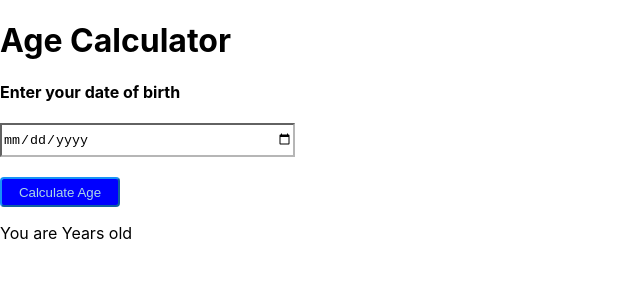
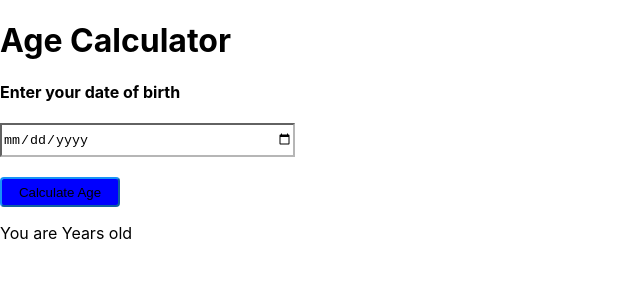
Before and after one commit to SuyashPandey30/React-AgeCalculator, a React (Create React App) app: page / in a window 1280 px wide. Shown: the top 300 px of the page, without its empty margins (0-640 px from the left). Built offline with nearby package versions, Linux system fonts and the light colour scheme.

Commit message:
Update index.css

```diff
--- a/src/index.css
+++ b/src/index.css
@@ -7,8 +7,7 @@ body {
   -moz-osx-font-smoothing: grayscale;
 }
 .btn{
-  color:lightblue;
-  background:blue;
+  background-color:blue;
   height: 30px;
   width: 120px;
   border-radius: 4px;
```
